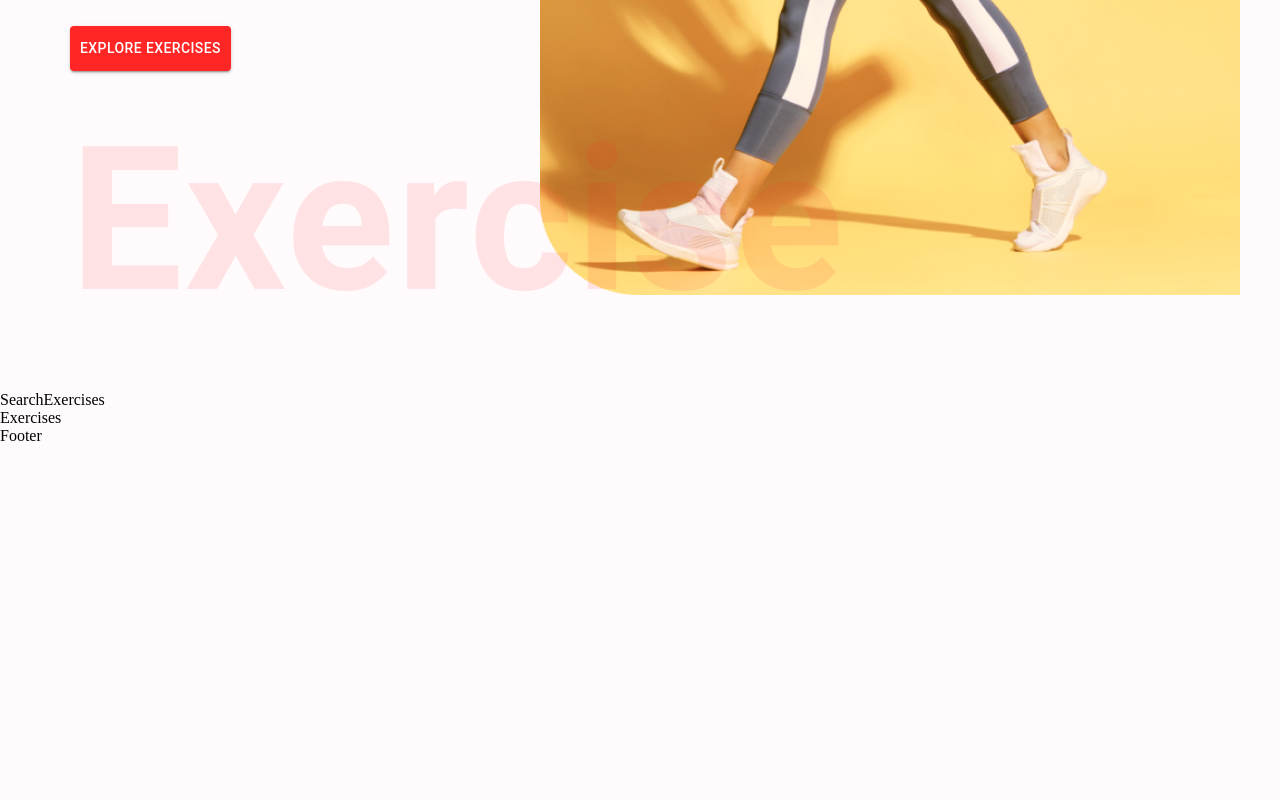
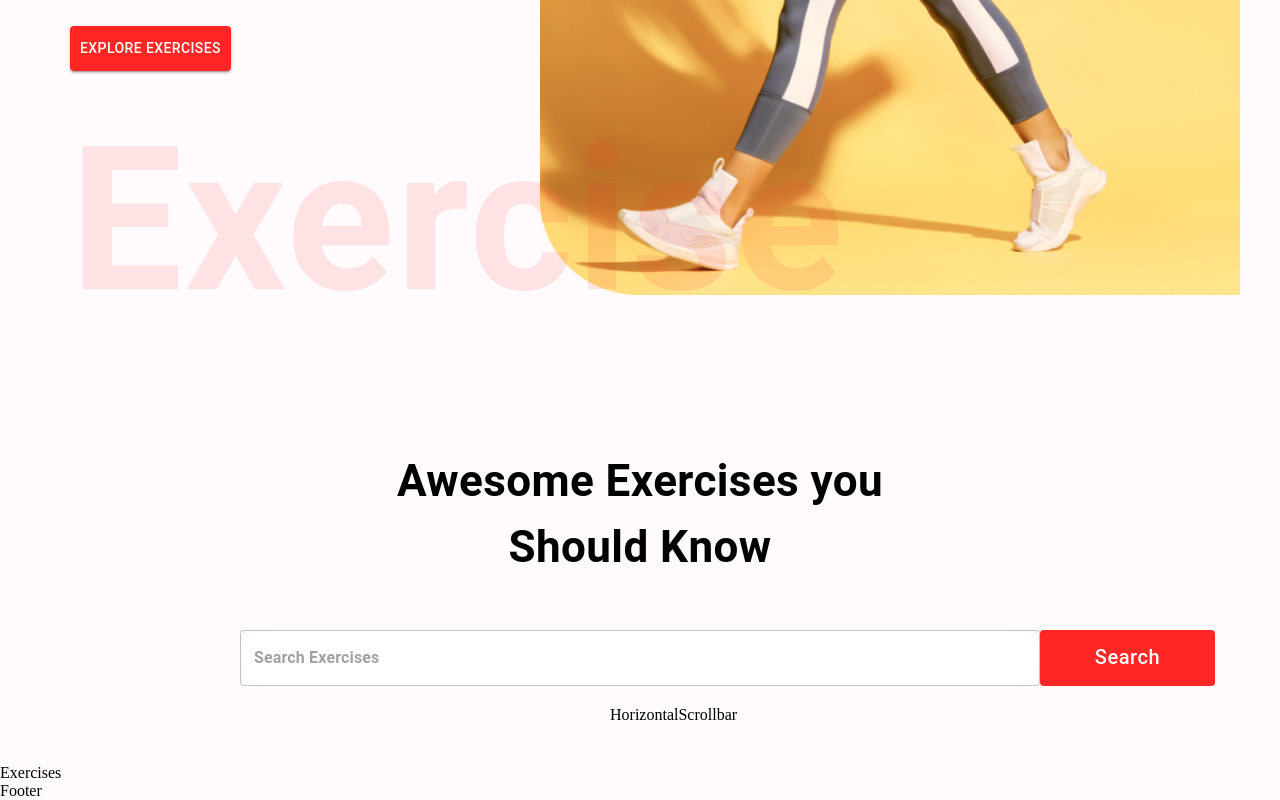
Before and after one commit to sumit0108/React-app, a React (Create React App) app: page / in a window 1280 px wide. Shown: the part 539-1339 px from the top of the page. Before the commit the page ends 984 px from the top, so only its background shows below. Built offline with nearby package versions, Linux system fonts and the light colour scheme; no server answers.

Commit message:
will make HorizontalScrollbar

```diff
--- a/src/components/HeroBanner.js
+++ b/src/components/HeroBanner.js
@@ -1,4 +1,5 @@
-import { Box, Typography, Button} from '@mui/material'
+import { Box, Stack, Typography, Button} from '@mui/material'
+import { padding } from '@mui/system';
 import React from 'react'
 import HeroBannerImage from '../assets/images/banner.png';
 
--- /dev/null
+++ b/src/components/HorizontalScrollbar.js
@@ -0,0 +1,9 @@
+import React from 'react'
+
+const HorizontalScrollbar = () => {
+  return (
+    <div>HorizontalScrollbar</div>
+  )
+}
+
+export default HorizontalScrollbar
--- a/src/components/SearchExercises.js
+++ b/src/components/SearchExercises.js
@@ -1,8 +1,92 @@
-import React from 'react'
+import { Box, Button, Typography, TextField, Stack } from '@mui/material';
+import React, { useEffect, useState } from 'react';
+import { exerciseOptions, fetchData } from '../utils/fetchData';
+import HorizontalScrollbar from './HorizontalScrollbar';
+
 
 const SearchExercises = () => {
+
+const [search, setSearch] = useState('')
+const [exercises, setExercises] = useState([])
+const [bodyParts, setBodyParts] = useState([])
+
+useEffect(() => {
+  const fetchExercisesData = async () => {
+    const bodyPartsData = await fetchData('https://exercisedb.p.rapidapi.com/exercises/bodyPartList', exerciseOptions);
+    setBodyParts(['all', ...bodyPartsData]);
+  }
+
+  fetchExercisesData();
+}, [])
+
+
+const handleSearch = async () => {
+  if(search){
+    const exercisesData = await fetchData
+    ('https://exercisedb.p.rapidapi.com/exercises', exerciseOptions);
+
+    const searchedExercises = exercisesData.filter(
+      (exercise) => exercise.name.toLowerCase().includes(search)
+      || exercise.target.toLowerCase().includes(search)
+      || exercise.equipment.toLowerCase().includes(search)
+      || exercise.bidyPart.toLowerCase().includes(search)
+    );
+    setSearch('');
+    setExercises(searchedExercises);
+
+  }
+}
+
   return (
-    <div>SearchExercises</div>
+    <Stack alignItems="center" mt="37px"
+      justifyContent="center" p="20px"
+      >
+      <Typography fontWeight={700} sx ={{
+        fontSize: {lg:'44px', xs:'30px'}
+      }} mb="50px" textAlign="center">
+        Awesome Exercises you <br/>
+        Should Know
+      </Typography>
+      <Box>
+        <TextField
+        sx={{
+          input: {
+            fontWeight:'700',
+            border:'none',
+            borderRadius:'4px'
+          },
+          width: {
+            lg:'800px', xs:'350px'},
+            backgroundColor: '#fff',
+            borderRadius:'40px'
+        }}
+        height="76px"
+        value={search}
+        onChange={(e)=>setSearch(e.target.value.toLowerCase())}
+        placeholder="Search Exercises"
+        type="text"
+          />
+          <Button className="search-btn"
+          sx={{
+            bgcolor: '#FF2625',
+            color:'#fff',
+            textTransform:'none',
+            width: {lg: '175px', xs: '80px'},
+            fontSize:{lg: '20px', xs: '14px'},
+            height:'56px',
+            position: 'absolute',
+            // right: '0'
+          }}
+          onClick={handleSearch}
+          >
+            Search
+          </Button>
+      </Box>
+      <Box sx={{postion: 'relative', width: '100px', p:'20px'}}>
+          <HorizontalScrollbar data={bodyParts}/>
+      </Box>
+
+    </Stack>
   )
 }
 
--- /dev/null
+++ b/src/utils/fetchData.js
@@ -0,0 +1,15 @@
+export const exerciseOptions = {
+    method: 'GET',
+    headers: {
+        'X-RapidAPI-Host': 'exercisedb.p.rapidapi.com',
+        'X-RapidAPI-Key': process.env.REACT_APP_RAPID_API_KEY
+    }
+  };
+
+
+export const fetchData = async(url, Options) => {
+    const responsen = await fetch(url, Options);
+    const data = await responsen.json();
+
+    return data;
+}
```
Also changed, not shown: 1 other file (tests, documents, lock files or other folders).
